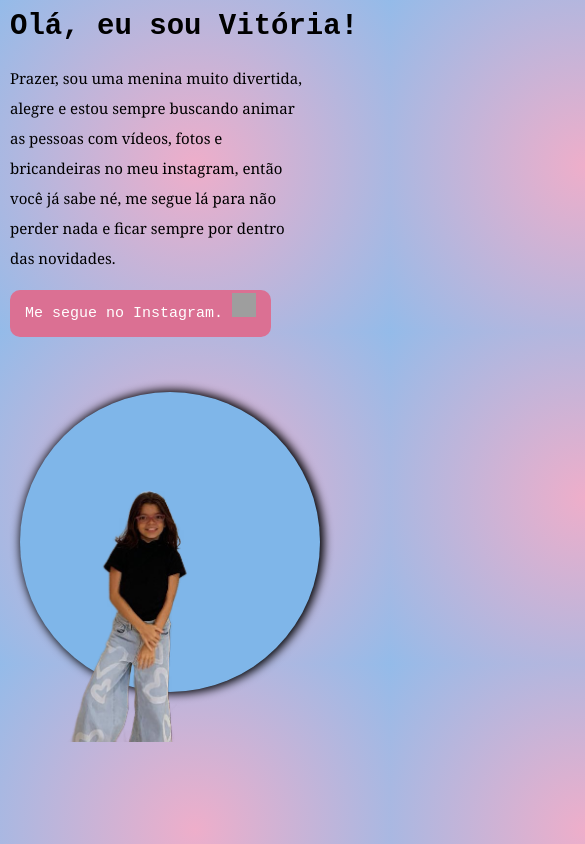
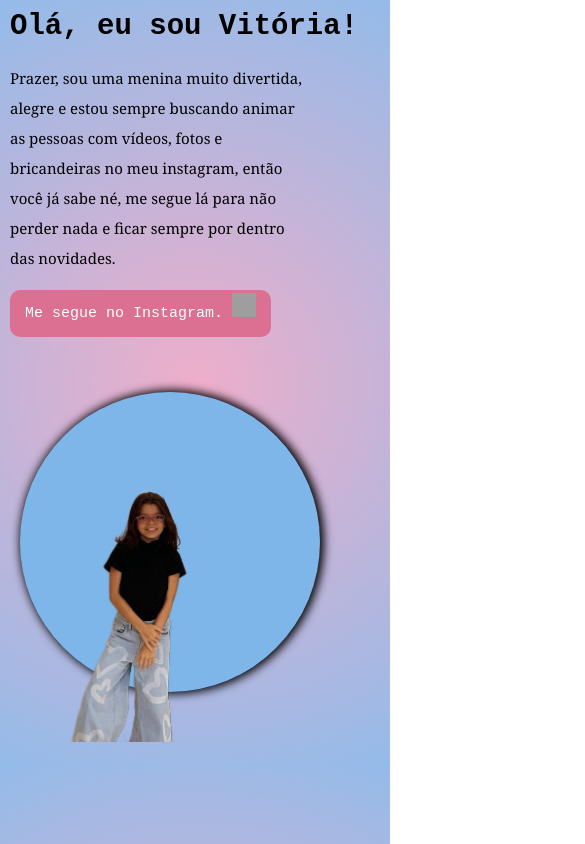
Before and after one commit to diegodev37/Vitoria_instagram, a plain HTML site: page index.html in a window 390 px wide. Shown: the top 844 px of the page, 585 px wide, since content can reach past the window. Drawn offline with Linux system fonts and the light colour scheme; grey boxes are pictures that could not be loaded.

Commit message:
alteração no index e css

```diff
--- a/index.html
+++ b/index.html
@@ -9,7 +9,7 @@
 </head>
 
 <body>
-
+<div class="caixa-total">
     <div class="caixa-texto">
         <h1>Olá, eu sou Vitória!</h1>
         <p>Prazer, sou uma menina muito divertida, alegre e estou sempre buscando animar as pessoas com vídeos, fotos e
@@ -27,6 +27,7 @@
         <img class="foto-principal" src="/img/vitoria-capa.png" alt="logo">
 
     </div>
+</div>
 
 
 </body>
--- a/style.css
+++ b/style.css
@@ -1,6 +1,7 @@
 * {
     margin: 0px;
     padding: 0px;
+    box-sizing: border-box;
 
 }
 
@@ -9,6 +10,14 @@ body {
     background-color: rgb(238, 174, 202);
     background: radial-gradient(circle, rgba(238, 174, 202, 1) 0%, rgba(148, 187, 233, 1) 100%);
     ;
+
+
+
+}
+
+.caixa-total {
+    min-height: 90vh;
+    max-width: 90vw;
     display: flex;
     justify-content: center;
     align-items: center;
@@ -18,7 +27,7 @@ body {
 .caixa-texto {
     margin: 10px;
     width: 400px;
-    margin-left: 0;
+    left: 0;
     right: 100px;
     min-width: 1000px;
 
@@ -108,13 +117,16 @@ body {
 }
 
 @media(max-width:700px) {
-    body {
+
+
+    .caixa-total {
+
         display: inline-block;
-        overflow-x: hidden;
-        /*esconder scroll lateral*/
+        overflow-x: hidden; /*esconder scroll lateral*/
 
     }
-    .caixa-texto{
+
+    .caixa-texto {
         margin-left: 200px;
     }
 
@@ -165,19 +177,23 @@ body {
 
     }
 }
+
 @media(max-width:500px) {
-    body {
+    .caixa-total {
         display: inline-block;
-        overflow-x: hidden;
-        /*esconder scroll lateral*/
+        overflow-x: hidden;/*esconder scroll lateral*/
 
     }
-    .caixa-texto{
-        margin-left: 0px
+
+
+    .caixa-texto {
+        margin-left: 0px;
+
     }
 
     .caixa-texto h1 {
         font-size: 29px;
+
     }
 
     .caixa-texto p {
```
